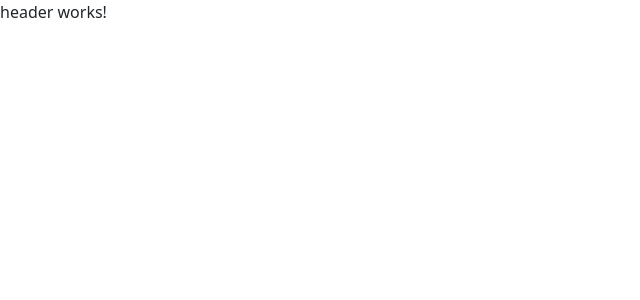
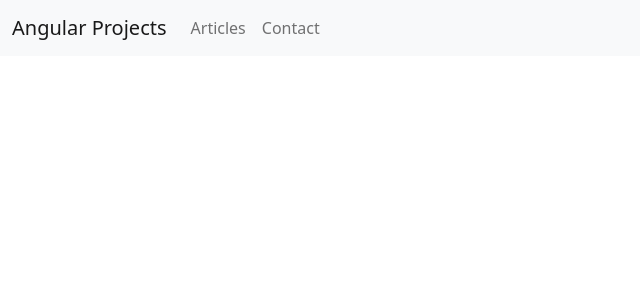
Before and after one commit to chiskien/my-blog, an Angular app: page / in a window 1280 px wide. Shown: the top 300 px of the page, without its empty margins (0-640 px from the left). Built offline with nearby package versions, Linux system fonts and the light colour scheme.

Commit message:
Header template

```diff
--- a/src/app/core/header/header.component.html
+++ b/src/app/core/header/header.component.html
@@ -1 +1,11 @@
-<p>header works!</p>
+<nav class="navbar navbar-expand navbar-light bg-light">
+  <div class="container-fluid">
+    <a href="" class="navbar-brand">Angular Projects</a>
+    <ul class="navbar-nav me-auto">
+      <li class="nav-item">
+        <a href="" class="nav-link">Articles</a></li>
+      <li class="nav-item">
+        <a href="" class="nav-link">Contact</a></li>
+    </ul>
+  </div>
+</nav>
```
